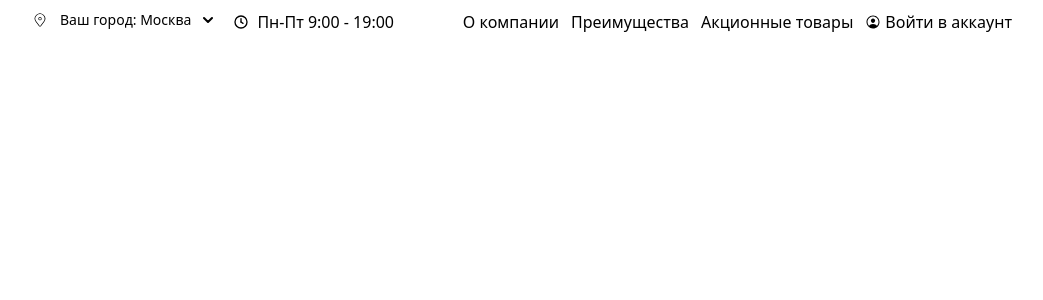
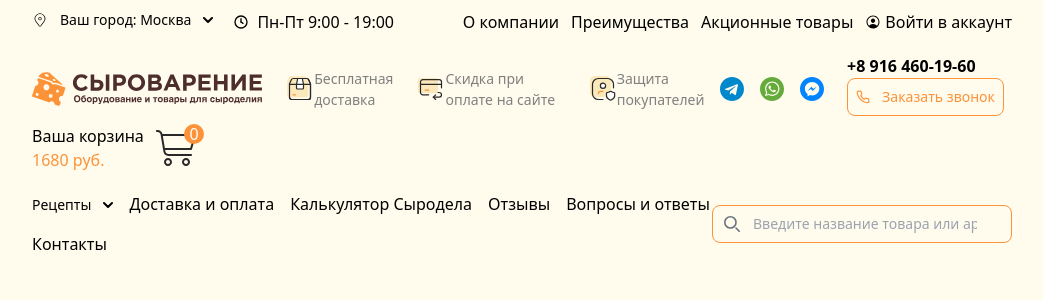
Before and after one commit to asilbekcodes/cheesemaking-shop-react, a React (Vite) app: page / in a window 1280 px wide. Shown: the top 300 px of the page, without its empty margins (118-1161 px from the left). Built offline with nearby package versions, Linux system fonts and the light colour scheme.

Commit message:
header add

```diff
--- a/src/App.jsx
+++ b/src/App.jsx
@@ -4,7 +4,7 @@ import './index.css';
 
 function App() {
   return (
-    <div className='container'>
+    <div>
       <Header />
     </div>
   );
--- a/src/components/Header.jsx
+++ b/src/components/Header.jsx
@@ -1,5 +1,6 @@
 import React, { useState } from 'react';
 import { CiLocationOn } from 'react-icons/ci';
+import { FiPhone } from 'react-icons/fi';
 import { IoPersonCircleOutline } from 'react-icons/io5';
 import { TbClockHour4 } from 'react-icons/tb';
 
@@ -10,7 +11,14 @@ const Header = () => {
     setDropdownVisible(!isDropdownVisible);
   };
 
+  const [isDropdownVisible2, setDropdownVisible2] = useState(false);
+
+  const toggleDropdown2 = () => {
+    setDropdownVisible2(!isDropdownVisible2);
+  };
+
   return (
+    <>
         <div className='flex justify-between'>
             <div className='flex items-start gap-5'>
                 <div>
@@ -21,7 +29,7 @@ const Header = () => {
                             <svg className="w-2.5 h-2.5 ms-3"aria-hidden="true"xmlns="http://www.w3.org/2000/svg"fill="none"viewBox="0 0 10 6"><path stroke="currentColor"stroke-linecap="round"stroke-linejoin="round"stroke-width="2"d="m1 1 4 4 4-4"/></svg>
                         </button>
                     </div>
-                <div id="dropdown"className={`z-10 ${isDropdownVisible ? '' : 'hidden'} bg-white divide-y divide-gray-500 rounded-lg shadow w-44 block`}>
+                    <div id="dropdown"className={`z-10 ${isDropdownVisible ? '' : 'hidden'} bg-white divide-y divide-gray-500 rounded-lg shadow w-44 block absolute`}>
                         <ul className="py-2 text-sm text-black "aria-labelledby="dropdownDefaultButton">
                             <li>
                                 <a href="#" className="block px-4 py-2 hover:bg-[#FFF1DB] hover:text-[#FD9339] "> Dashboard</a>
@@ -53,6 +61,106 @@ const Header = () => {
                 </p>
             </div>
         </div>
+        <div className='flex flex-wrap justify-between items-center my-5'>
+            <div>
+                <img src="../src/assets/logos/logo.svg" alt="" />
+            </div>
+            <div className='flex items-center'>
+                <img src="../src/assets/images/delivery-06 1.svg" alt="" />
+                <p className='w-[80px] text-[#808080] text-[14px]'>Бесплатная доставка</p>
+            </div>
+            <div className='flex items-center'>
+                <img src="../src/assets/images/credit-card-repeat 1.svg" alt="" />
+                <p className='w-[120px] text-[#808080] text-[14px]'>Скидка при оплате на сайте</p>
+            </div>
+            <div className='flex items-center'>
+                <img src="../src/assets/images/user-protection-shield-square 1.svg" alt="" />
+                <p className='w-[80px] text-[#808080] text-[14px]'>Защита покупателей</p>
+            </div>
+            <div className='flex items-center gap-4'>
+                <img src="../src/assets/icons/Telegram.svg" alt="" />
+                <img src="../src/assets/icons/WhatsUp.svg" alt="" />
+                <img src="../src/assets/icons/Messenger.svg" alt="" />
+            </div>
+            <div >
+                <p className='font-bold'>+8 916 460-19-60</p>
+                <button  type="button" class="text-[#FD9339] flex items-center gap-3  border border-[#FD9339]  focus:ring-4 focus:outline-none font-medium rounded-lg text-sm px-2 py-2 text-center me-2 mb-2">
+                    <FiPhone />
+                    Заказать звонок
+                </button>
+            </div>
+            <div className='flex items-center'>
+                <p className='w-[120px]'>Ваша корзина <span className='text-[#FD9339]'>1680 руб.</span> </p>
+                <div className='flex items-start'>
+                    <img src="../src/assets/icons/shopping-cart 1.svg" alt="" />
+                    <p className='bg-[#FD9339] text-white rounded-full w-5 h-5 flex items-center justify-center relative right-4'>{length}</p>
+                </div>
+            </div>
+        </div>
+        <div className='flex items-center justify-between'>
+            <div className='flex flex-wrap items-center gap-4'>
+                <div>
+                    <div>
+                        <button id="dropdownDefaultButton"onClick={toggleDropdown2}className="text-black  font-medium rounded-lg text-sm  text-center inline-flex items-center "type="button">
+                            Рецепты
+                            <svg className="w-2.5 h-2.5 ms-3"aria-hidden="true"xmlns="http://www.w3.org/2000/svg"fill="none"viewBox="0 0 10 6"><path stroke="currentColor"stroke-linecap="round"stroke-linejoin="round"stroke-width="2"d="m1 1 4 4 4-4"/></svg>
+                        </button>
+                    </div>
+                    <div id="dropdown"className={`z-10 ${isDropdownVisible2 ? '' : 'hidden'} bg-white divide-y divide-gray-500 rounded-lg shadow w-44 block absolute`}>
+                        <ul className="py-2 text-sm text-black "aria-labelledby="dropdownDefaultButton">
+                            <li>
+                                <a href="#" className="block px-4 py-2 hover:bg-[#FFF1DB] hover:text-[#FD9339] "> Молодые сыры</a>
+                            </li>
+                            <li>
+                                <a href="#"className="block px-4 py-2 hover:bg-[#FFF1DB] hover:text-[#FD9339]">Полутвердые сыры</a>
+                            </li>
+                            <li>
+                                <a href="#"className="block px-4 py-2 hover:bg-[#FFF1DB] hover:text-[#FD9339]">Паста Филата</a>
+                            </li>
+                            <li>
+                                <a href="#"className="block px-4 py-2 hover:bg-[#FFF1DB] hover:text-[#FD9339]">Сывороточные сыры</a>
+                            </li>
+                            <li>
+                                <a href="#"className="block px-4 py-2 hover:bg-[#FFF1DB] hover:text-[#FD9339]">Сыры с плесенью</a>
+                            </li>
+                            <li>
+                                <a href="#"className="block px-4 py-2 hover:bg-[#FFF1DB] hover:text-[#FD9339]">Твердые сыры</a>
+                            </li>
+                            <li>
+                                <a href="#"className="block px-4 py-2 hover:bg-[#FFF1DB] hover:text-[#FD9339]">Творожные сыры</a>
+                            </li>
+                            <li>
+                                <a href="#"className="block px-4 py-2 hover:bg-[#FFF1DB] hover:text-[#FD9339]">Кисломолочные продукты</a>
+                            </li>
+                            <li>
+                                <a href="#"className="block px-4 py-2 hover:bg-[#FFF1DB] hover:text-[#FD9339]">Все рецепты</a>
+                            </li>
+                        </ul>
+                    </div>
+                </div>
+                <p>Доставка и оплата</p>
+                <p>Калькулятор Сыродела</p>
+                <p>Отзывы</p>
+                <p>Вопросы и ответы</p>
+                <p>Контакты</p>
+            </div>
+
+            {/* input */}
+            <div>
+                <form class="max-w-md mx-auto">
+                    <label for="default-search" class="mb-2 text-sm font-medium text-gray-900 sr-only dark:text-white">Search</label>
+                    <div class="relative">
+                        <div class="absolute inset-y-0 start-0 flex items-center ps-3 pointer-events-none">
+                            <svg class="w-4 h-4 text-gray-500 dark:text-gray-400" aria-hidden="true" xmlns="http://www.w3.org/2000/svg" fill="none" viewBox="0 0 20 20">
+                                <path stroke="currentColor" stroke-linecap="round" stroke-linejoin="round" stroke-width="2" d="m19 19-4-4m0-7A7 7 0 1 1 1 8a7 7 0 0 1 14 0Z"/>
+                            </svg>
+                        </div>
+                        <input type="search" id="default-search" class="block w-[300px] px-5 ps-10 py-2 text-sm bg-inherit outline-none rounded-lg border border-solid border-[#FD9339]" placeholder="Введите название товара или артикул" required />
+                    </div>
+                </form>
+            </div>
+        </div>
+    </>
 
   );
 };
--- a/src/index.css
+++ b/src/index.css
@@ -2,7 +2,11 @@
 @tailwind components;
 @tailwind utilities;
 
-.container{
+#root{
     width: 100%;
     padding: 10px 150px ;
 }
+
+body{
+    background: #FFFBED;
+}
```
Lines whose indentation alone changed are shown as unchanged.
